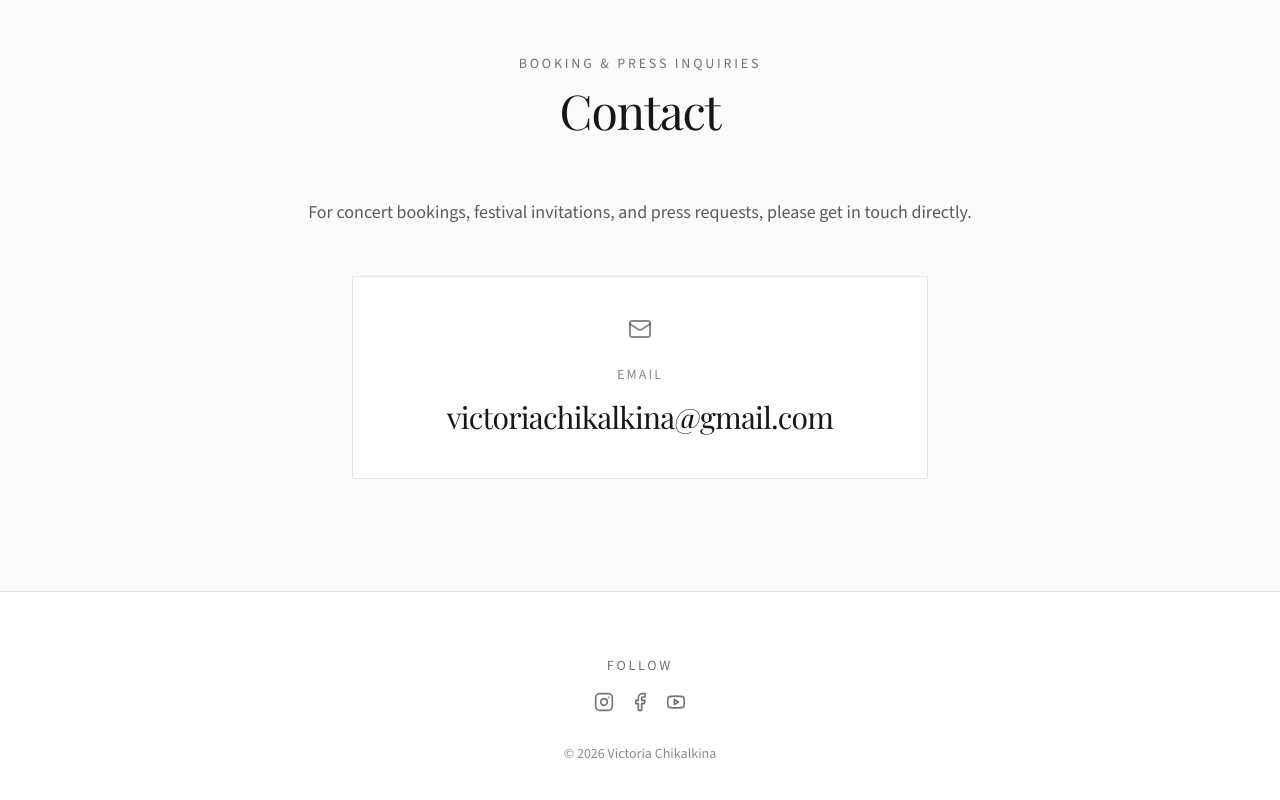
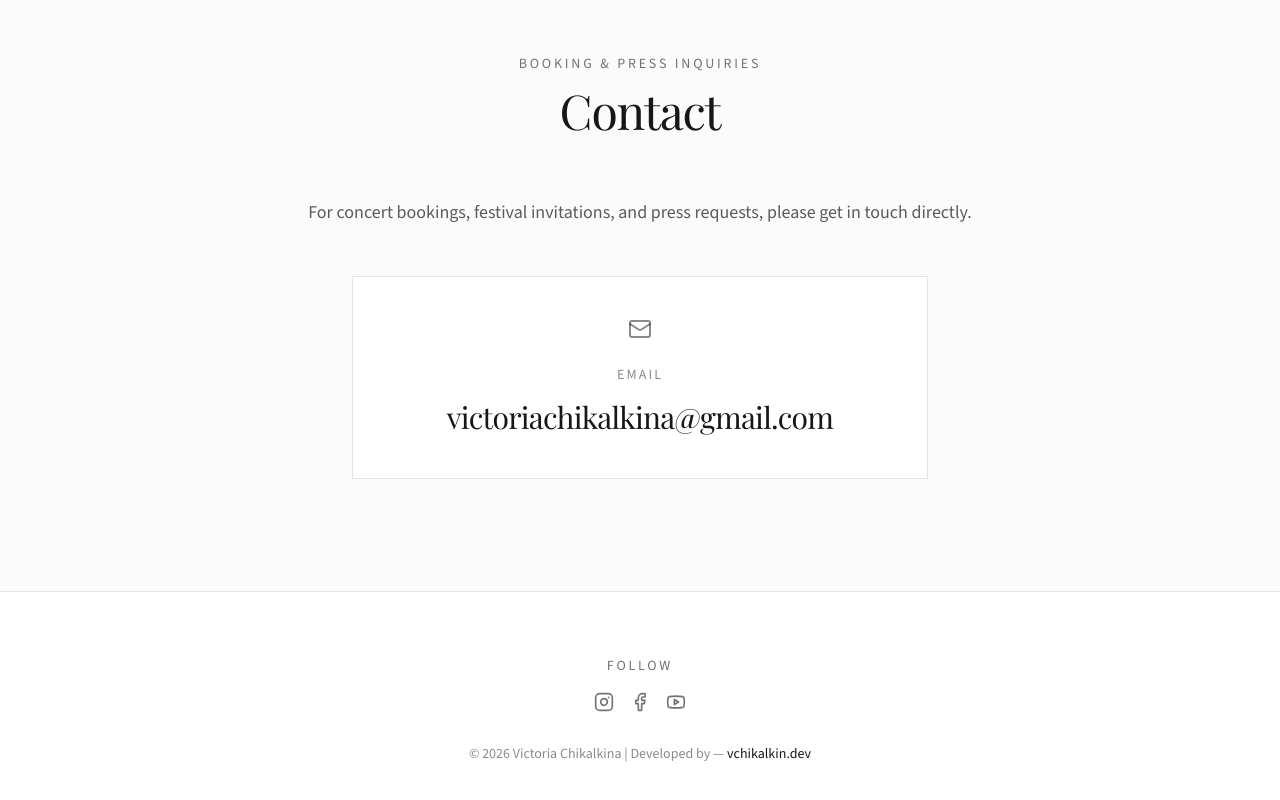
Before and after one commit to vchikalkin/portfolio-victoriachikalkina.com, a Next.js app: page /en in a window 1280 px wide. Shown: the part 8999-9799 px from the top of the page. Built offline with nearby package versions, Linux system fonts and the light colour scheme; a web font is replaced by a local one.

Commit message:
feat: enhance footer component with developer attribution and improve social links layout

```diff
--- a/components/layout/footer.tsx
+++ b/components/layout/footer.tsx
@@ -38,28 +38,40 @@ export async function Footer() {
   const year = new Date().getFullYear();
 
   return (
-    <footer className="border-t border-border py-12 md:py-16">
+    <footer className="border-border border-t py-12 md:py-16">
       <Container className="flex flex-col items-center gap-8 text-center">
         <div>
-          <p className="mb-4 text-sm tracking-[0.2em] text-foreground/60 uppercase">
+          <p className="text-foreground/60 mb-4 text-sm tracking-[0.2em] uppercase">
             {t('follow')}
           </p>
           <div className="flex items-center justify-center gap-4">
-            {socialLinks.map(({ key, href, icon: Icon, label }) =>
-              { return <a
+            {socialLinks.map(({ key, href, icon: Icon, label }) => {
+              return (
+                <a
                   key={key}
                   href={href}
                   target="_blank"
                   rel="noopener noreferrer"
                   aria-label={label}
-                className="text-foreground/60 transition-colors hover:text-foreground"
+                  className="text-foreground/60 hover:text-foreground transition-colors"
                 >
                   <Icon className="size-5" />
-              </a> }
-            )}
+                </a>
+              );
+            })}
           </div>
         </div>
-        <p className="text-sm text-foreground/50">{t('copyright', { year })}</p>
+        <p className="text-foreground/50 text-sm">
+          {t('copyright', { year })} | {t('developedBy')}{' '}
+          <a
+            href={t('developer')}
+            target="_blank"
+            rel="noopener noreferrer"
+            className="text-foreground hover:text-foreground"
+          >
+            {t('developer')}
+          </a>
+        </p>
       </Container>
     </footer>
   );
--- a/messages/en.json
+++ b/messages/en.json
@@ -308,7 +308,9 @@
   },
   "Footer": {
     "follow": "Follow",
-    "copyright": "© {year} Victoria Chikalkina"
+    "copyright": "© {year} Victoria Chikalkina",
+    "developedBy": "Developed by — ",
+    "developer": "vchikalkin.dev"
   },
   "MdxPage": {
     "title": "MDX example",
--- a/messages/ru.json
+++ b/messages/ru.json
@@ -302,7 +302,9 @@
   },
   "Footer": {
     "follow": "Социальные сети",
-    "copyright": "© {year} Виктория Чикалкина"
+    "copyright": "© {year} Виктория Чикалкина",
+    "developedBy": "Разработка сайта — ",
+    "developer": "vchikalkin.dev"
   },
   "MdxPage": {
     "title": "Пример MDX",
```
Lines whose indentation alone changed are shown as unchanged.
